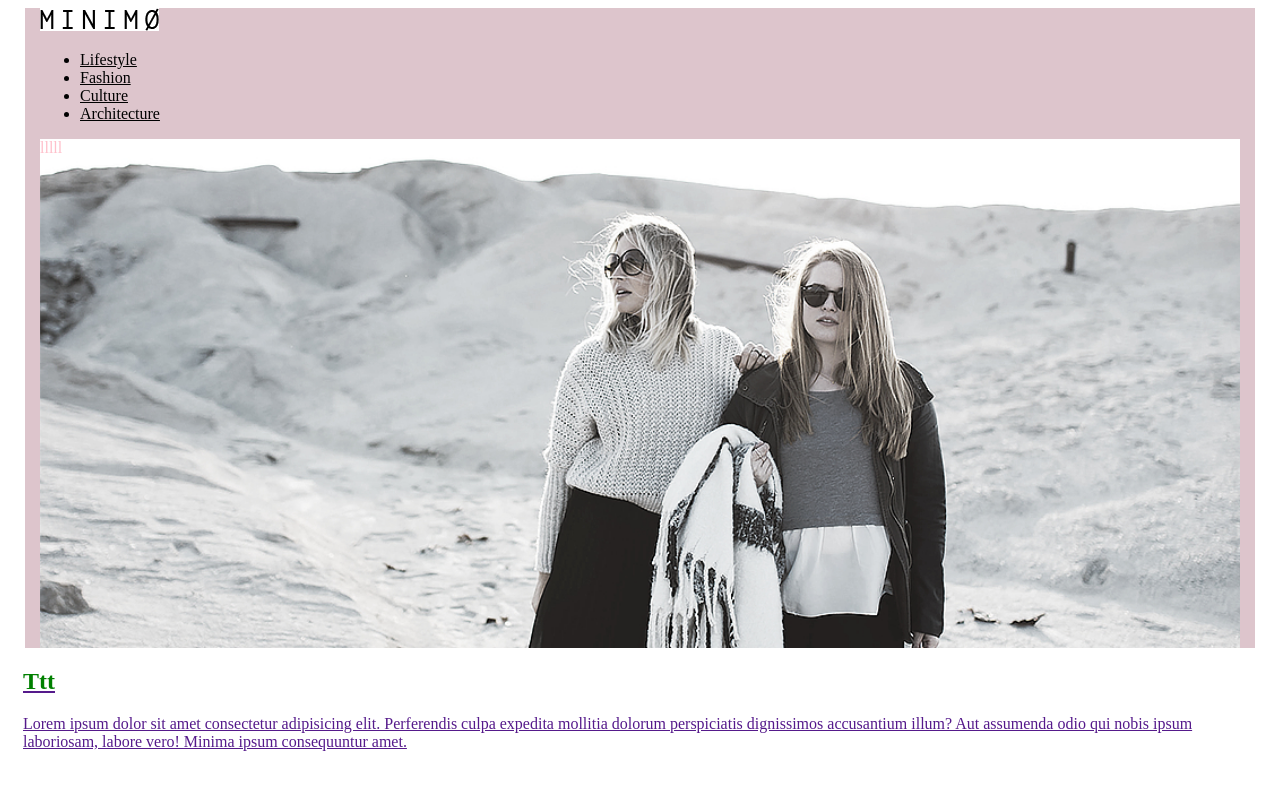
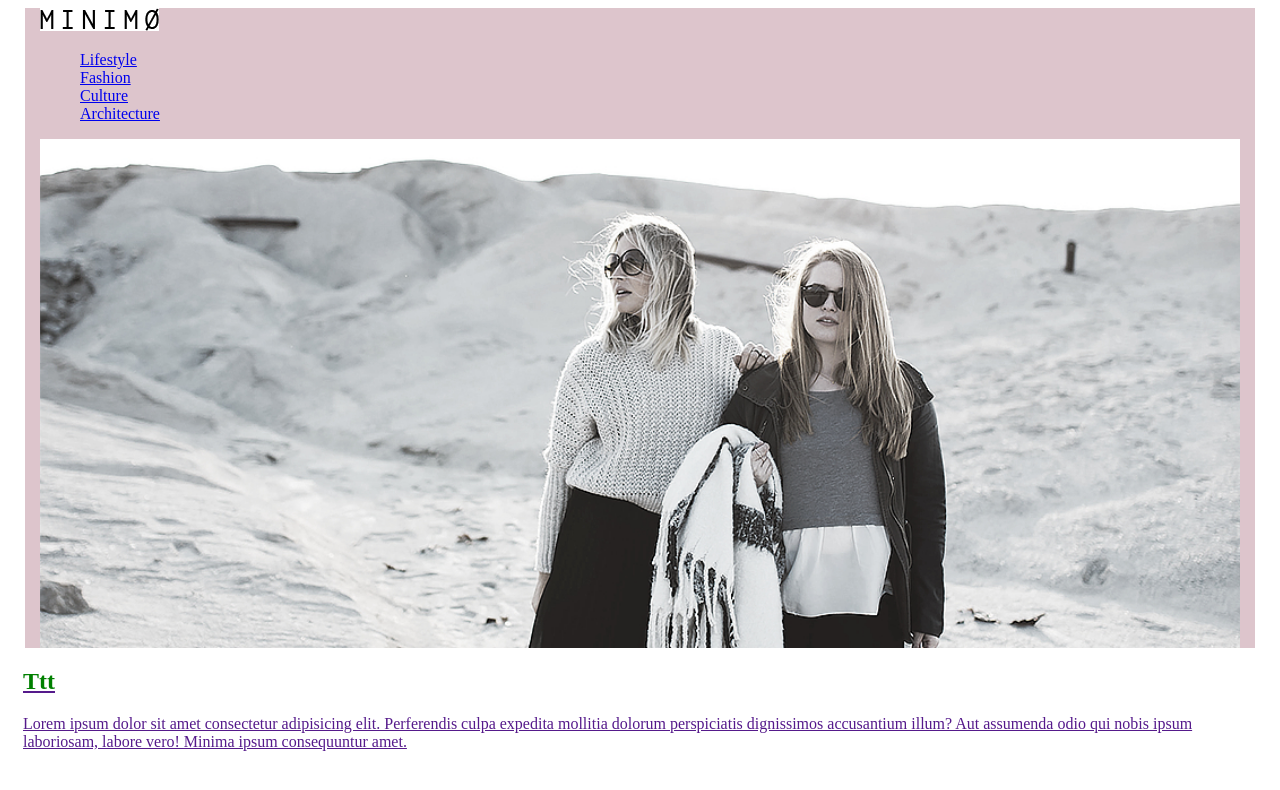
Before and after one commit to markowskam/portfolio, a Vue app in the folder blog/: page / in a window 1280 px wide. Shown: the top 790 px of the page. Built offline with nearby package versions, Linux system fonts and the light colour scheme; a web font is replaced by a local one.

Commit message:
Gulp installation, gulpfile.js creation

```diff
--- a/blog/package.json
+++ b/blog/package.json
@@ -19,6 +19,8 @@
     "babel-eslint": "^10.0.1",
     "eslint": "^5.8.0",
     "eslint-plugin-vue": "^5.0.0-0",
+    "gulp": "^3.9.1",
+    "gulp-sass": "^4.0.2",
     "vue-template-compiler": "^2.5.17"
   },
   "eslintConfig": {
--- a/blog/src/assets/css/style.css
+++ b/blog/src/assets/css/style.css
@@ -23,6 +23,7 @@ padding: 0 15px;
     color: pink;
     width: 100%;
 }
-li a{
-    color: black;
+li {
+    display: flex;
+    flex-direction: row;
 }
--- a/blog/src/components/Header.vue
+++ b/blog/src/components/Header.vue
@@ -12,7 +12,6 @@
             </ul>
         </nav>
         <div class="c-header__img">
-            lllll
             <!-- <img src="../assets/img/front.jpg" alt=""> -->
         </div>
     </header>
```
Also changed, not shown: blog/gulpfile.js (added, +11 -0 lines), 1 other file (tests, documents, lock files or other folders).
